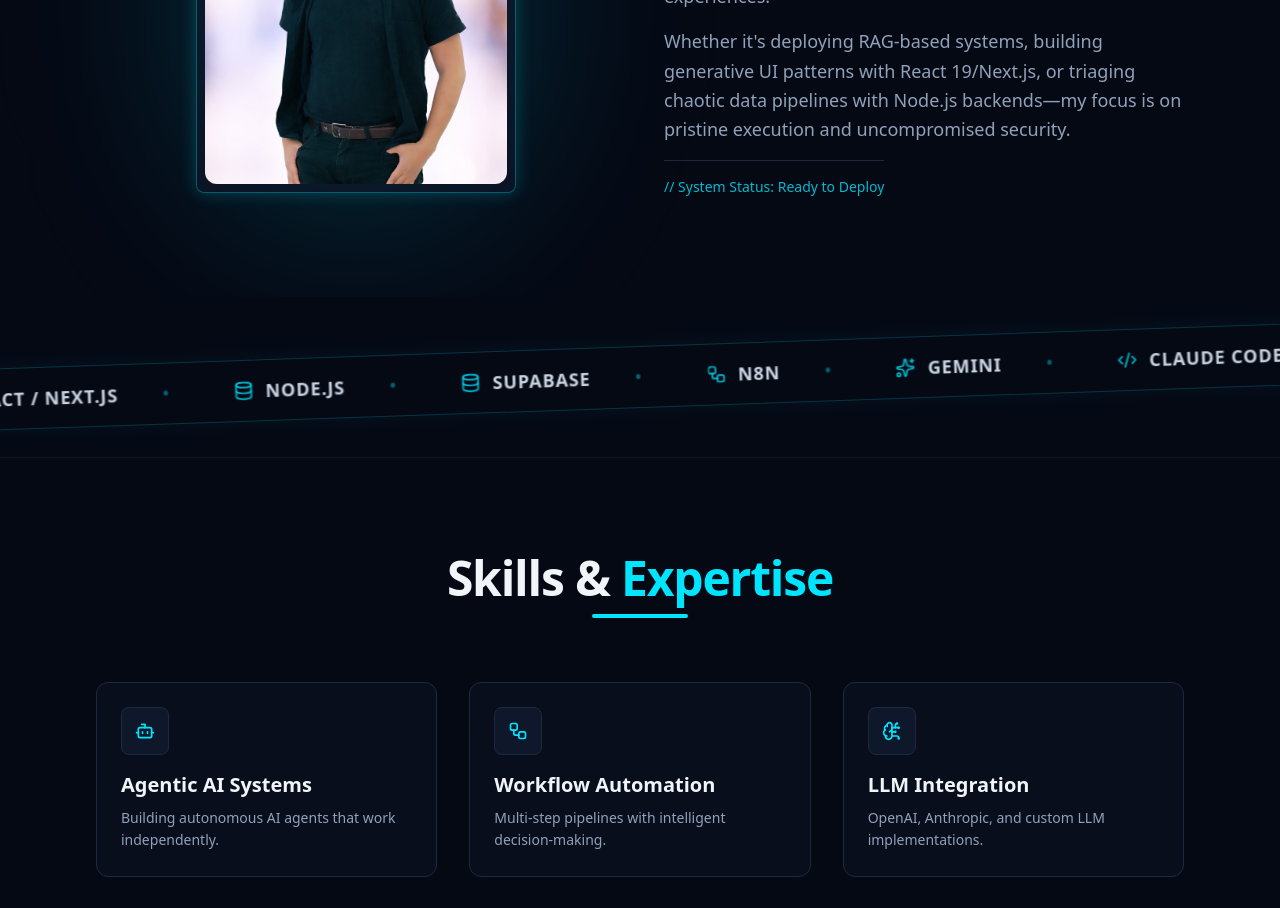
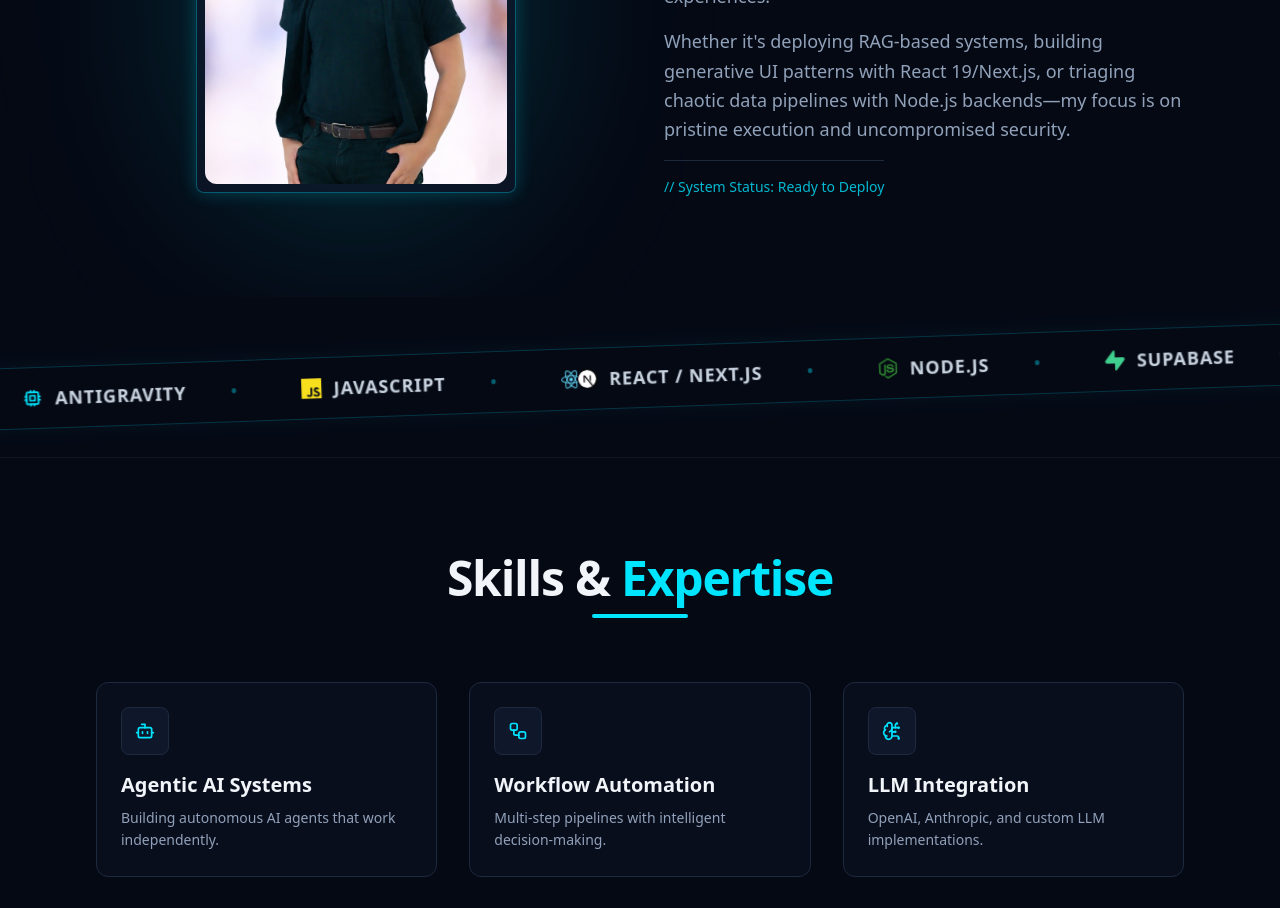
Before and after one commit to iL0Ki/Portfolio-Barato, a Next.js app: page / in a window 1280 px wide. Shown: the part 1080-1988 px from the top of the page. Built offline with nearby package versions, Linux system fonts and the light colour scheme.

Commit message:
feat: use real brand logos for tech marquee and fix continuous scrolling loop

```diff
--- a/package.json
+++ b/package.json
@@ -16,6 +16,7 @@
     "next": "15.1.7",
     "react": "19.0.0",
     "react-dom": "19.0.0",
+    "react-icons": "^5.5.0",
     "tailwind-merge": "^3.5.0"
   },
   "devDependencies": {
--- a/src/app/globals.css
+++ b/src/app/globals.css
@@ -52,7 +52,7 @@ body {
   }
 
   100% {
-    transform: translateX(-100%);
+    transform: translateX(-50%);
   }
 }
 
--- a/src/components/sections/TechMarquee.tsx
+++ b/src/components/sections/TechMarquee.tsx
@@ -1,18 +1,18 @@
 "use client";
 
 import { motion } from "framer-motion";
-import { Sparkles, Code2, Database, Workflow, Cpu, Layers } from "lucide-react";
+import { SiN8N, SiJavascript, SiReact, SiNextdotjs, SiNodedotjs, SiSupabase, SiAnthropic, SiGoogle } from "react-icons/si";
+import { TbCpu } from "react-icons/tb";
 
-// Using Lucide icons to represent the requested tools
 const techStack = [
-    { name: "n8n", icon: <Workflow className="w-5 h-5" /> },
-    { name: "Gemini", icon: <Sparkles className="w-5 h-5" /> },
-    { name: "Claude Code", icon: <Code2 className="w-5 h-5" /> },
-    { name: "Antigravity", icon: <Cpu className="w-5 h-5" /> },
-    { name: "JavaScript", icon: <Layers className="w-5 h-5" /> },
-    { name: "React / Next.js", icon: <Code2 className="w-5 h-5" /> },
-    { name: "Node.js", icon: <Database className="w-5 h-5" /> },
-    { name: "Supabase", icon: <Database className="w-5 h-5" /> },
+    { name: "n8n", icon: <SiN8N className="w-5 h-5 text-[#ff6e6e]" /> }, // n8n brand color
+    { name: "Gemini", icon: <SiGoogle className="w-5 h-5 text-[#4285F4]" /> }, // Google brand color
+    { name: "Claude Code", icon: <SiAnthropic className="w-5 h-5 text-[#D1CEB7]" /> }, // Claude
+    { name: "Antigravity", icon: <TbCpu className="w-5 h-5 text-[#00E5FF]" /> }, // Custom cyan
+    { name: "JavaScript", icon: <SiJavascript className="w-5 h-5 text-[#F7DF1E]" /> }, // JS Yellow
+    { name: "React / Next.js", icon: <div className="flex -space-x-1"><SiReact className="w-5 h-5 text-[#61DAFB]" /><SiNextdotjs className="w-5 h-5 text-white bg-black rounded-full p-[1px]" /></div> },
+    { name: "Node.js", icon: <SiNodedotjs className="w-5 h-5 text-[#339933]" /> }, // Node Green
+    { name: "Supabase", icon: <SiSupabase className="w-5 h-5 text-[#3FCF8E]" /> }, // Supabase Green
 ];
 
 export function TechMarquee() {
@@ -21,16 +21,17 @@ export function TechMarquee() {
             {/* The angled container covering the screen width */}
             <div className="absolute w-[110vw] left-1/2 -translate-x-1/2 -rotate-2 bg-[#050914] border-y border-[#00E5FF]/20 shadow-[0_0_30px_rgba(0,229,255,0.05)] py-4 flex overflow-hidden z-10">
                 {/*
-                  Inner flex container that is wider than the screen.
-                  We repeat the techStack list twice (or more) and translate it
+                  Inner flex container containing exactly 4 identical lists.
+                  Animates to -50% to seamlessly loop through the first 2 lists.
                 */}
-                <div className="flex animate-marquee whitespace-nowrap">
+                <div className="flex animate-marquee whitespace-nowrap w-max">
                     {[...techStack, ...techStack, ...techStack, ...techStack].map((tech, idx) => (
                         <div
                             key={idx}
-                            className="flex items-center gap-3 px-8 text-slate-300 hover:text-[#00E5FF] transition-colors"
+                            className="flex items-center gap-3 px-8 text-slate-300 hover:text-white transition-colors"
                         >
-                            <span className="text-[#00E5FF]/80">{tech.icon}</span>
+                            {/* Rendering the specific brand icon */}
+                            <span>{tech.icon}</span>
                             <span className="font-mono text-lg font-semibold tracking-wider uppercase">
                                 {tech.name}
                             </span>
```
Also changed, not shown: 1 other file (tests, documents, lock files or other folders).
